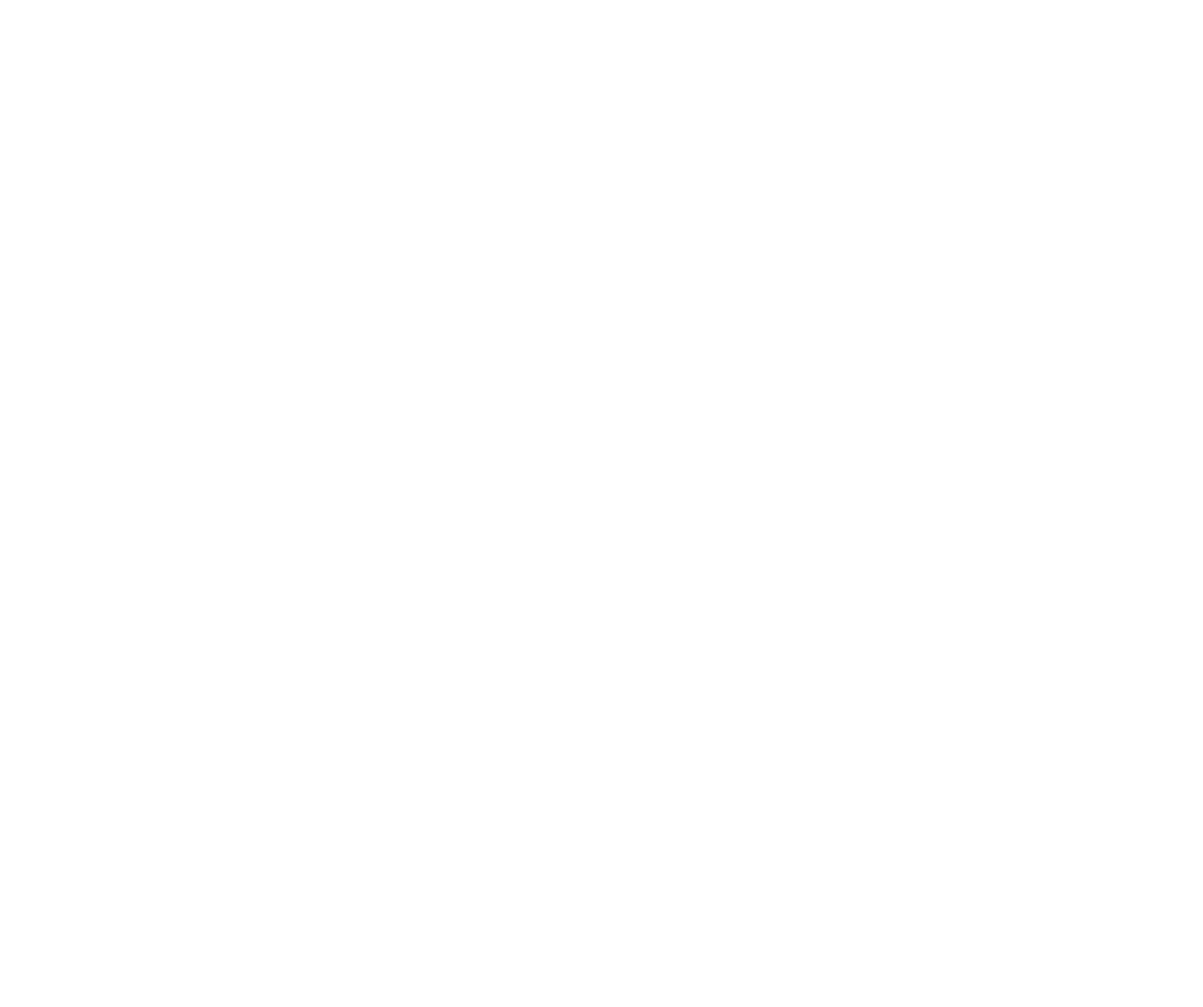
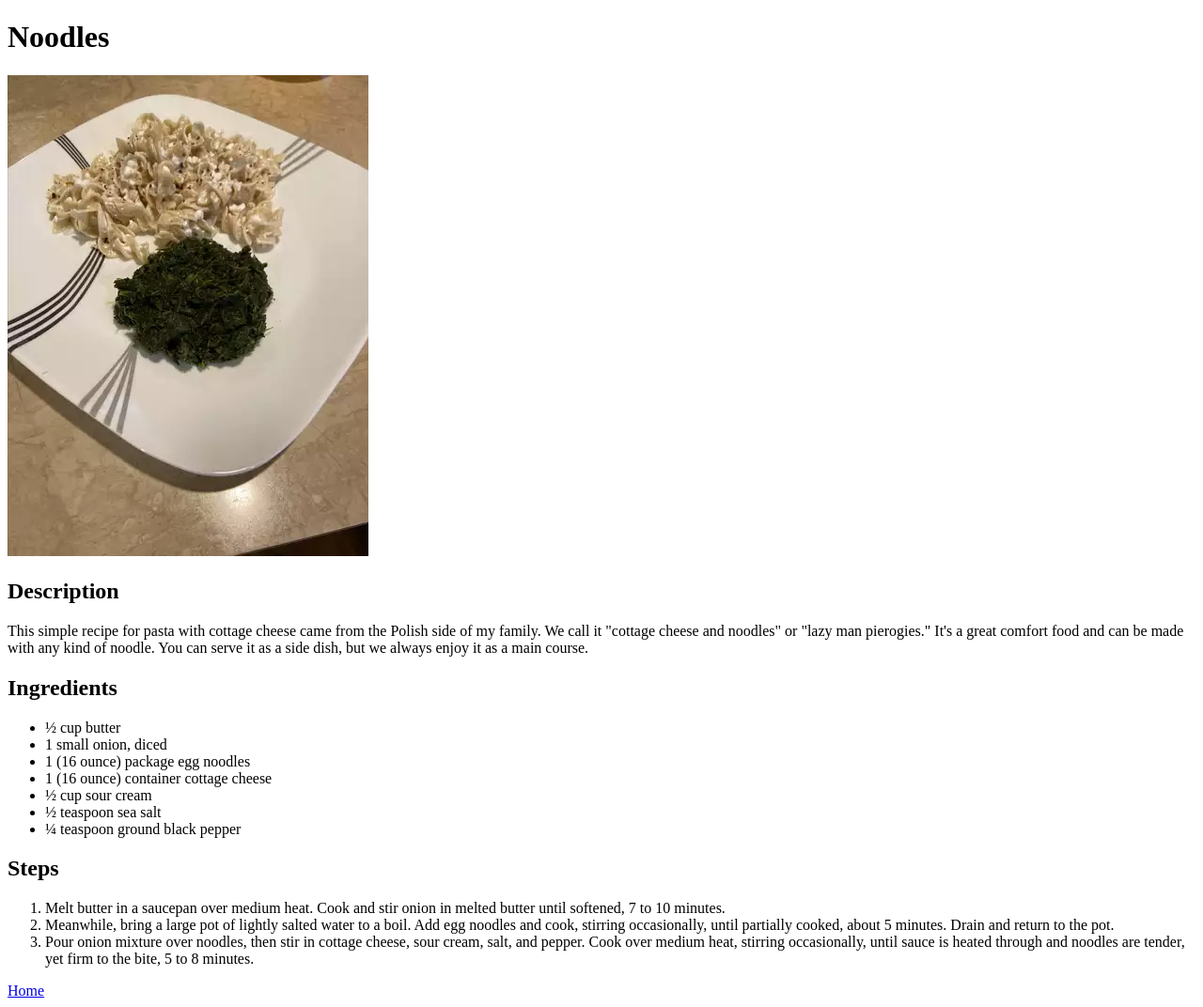
Before and after one commit to ShayasEngr/odin-recipes, a plain HTML site: page recipes/noodles.html in a window 1280 px wide. Shown: the whole page at 94% size. Before the commit the page ends 800 px from the top, so only its background shows below. Drawn offline with Linux system fonts and the light colour scheme.

Commit message:
Added noodles recipe and linked back to homepage

```diff
--- a/recipes/noodles.html
+++ b/recipes/noodles.html
@@ -4,9 +4,29 @@
     <meta charset="UTF-8">
     <meta http-equiv="X-UA-Compatible" content="IE=edge">
     <meta name="viewport" content="width=device-width, initial-scale=1.0">
-    <title>Document</title>
+    <title>Noodles</title>
 </head>
 <body>
-
+    <h1>Noodles</h1>
+    <img src="../images/noodeles.webp" alt="Image of Noodles">
+    <h2>Description</h2>
+    This simple recipe for pasta with cottage cheese came from the Polish side of my family. We call it "cottage cheese and noodles" or "lazy man pierogies." It's a great comfort food and can be made with any kind of noodle. You can serve it as a side dish, but we always enjoy it as a main course.
+    <h2>Ingredients</h2>
+    <ul>
+        <li>½ cup butter</li>
+        <li>1 small onion, diced</li>
+        <li>1 (16 ounce) package egg noodles</li>
+        <li>1 (16 ounce) container cottage cheese</li>
+        <li>½ cup sour cream</li>
+        <li>½ teaspoon sea salt</li>
+        <li>¼ teaspoon ground black pepper</li>
+    </ul>
+    <h2>Steps</h2>
+    <ol>
+        <li>Melt butter in a saucepan over medium heat. Cook and stir onion in melted butter until softened, 7 to 10 minutes.</li>
+        <li>Meanwhile, bring a large pot of lightly salted water to a boil. Add egg noodles and cook, stirring occasionally, until partially cooked, about 5 minutes. Drain and return to the pot.</li>
+        <li>Pour onion mixture over noodles, then stir in cottage cheese, sour cream, salt, and pepper. Cook over medium heat, stirring occasionally, until sauce is heated through and noodles are tender, yet firm to the bite, 5 to 8 minutes.</li>
+    </ol>
+    <a href="../index.html">Home</a>
 </body>
 </html>
```
